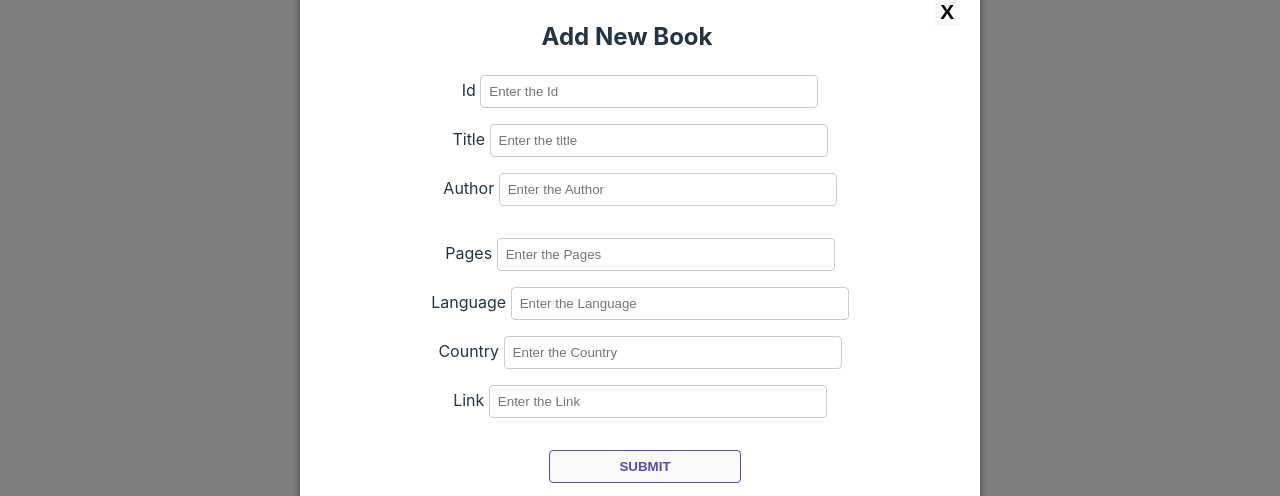
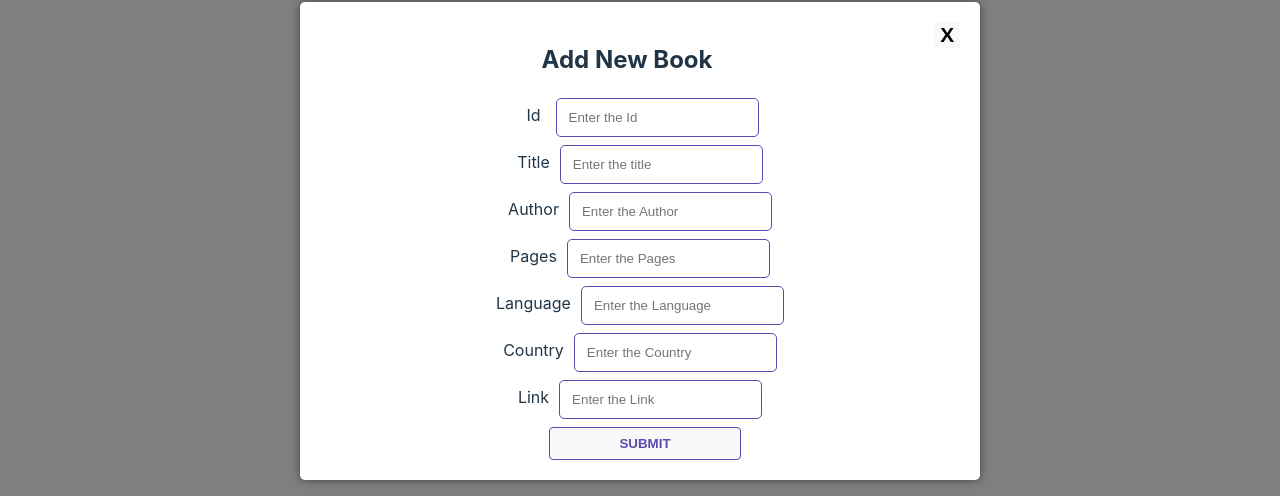
Before and after one commit to AnilRathod1007/frontend-dev-text, a React (Vite) app: page / in a window 1280 px wide. Both pictures are taken after typing "Sample" into the empty fields and a click on the button "Add New Book". Shown: the part 159-655 px from the top of the page. Built offline with nearby package versions, Linux system fonts and the light colour scheme; no server answers.

Commit message:
first commit

```diff
--- a/src/pages/bookList/AddNewBook.jsx
+++ b/src/pages/bookList/AddNewBook.jsx
@@ -3,7 +3,7 @@ import "./BooksList.css";
 import axios from "axios";
 import { baseUrl } from "../../common/baseUrl";
 
-const AddNewBookModal = ({ isOpen, onClose }) => {
+const AddNewBookModal = ({ isOpen, onClose, reload, setReload }) => {
   const [formData, setFormData] = useState({
     id: "",
     title: "",
@@ -90,7 +90,8 @@ const AddNewBookModal = ({ isOpen, onClose }) => {
         .post(`${baseUrl}/books`, formData)
         .then(function (response) {
           console.log(response.data.message);
-          alert(response.data.message);
+          // alert(response.data.message);
+          setReload(!reload);
           setFormData("");
           onClose();
         })
@@ -122,106 +123,154 @@ const AddNewBookModal = ({ isOpen, onClose }) => {
         <div className="modal-content">
           <h2>Add New Book</h2>
           <form onSubmit={handleSubmit}>
-            <div className="input-container">
-              <div className="input-container">
-                <span>Id</span>{" "}
+            <div
+              style={{
+                display: "flex",
+                justifyContent: "center",
+                paddingBottom: "0.5rem",
+              }}
+            >
+              <span style={{ padding: "5px" }}>Id</span>
+              <div className="input-bar">
                 <input
                   type="number"
                   name="id"
                   placeholder="Enter the Id"
                   value={formData.id}
                   onChange={handleInputChange}
-                  className="search-input"
                 />
+              </div>
+            </div>
             {formErrors.id && <div className="error">{formErrors.id}</div>}
-              </div>
-              <div className="input-container">
-                <span>Title</span>{" "}
+            <div
+              style={{
+                display: "flex",
+                justifyContent: "center",
+                paddingBottom: "0.5rem",
+              }}
+            >
+              <span style={{ padding: "5px 0" }}>Title</span>
+              <div className="input-bar">
                 <input
                   type="text"
                   name="title"
                   placeholder="Enter the title"
                   value={formData.title}
                   onChange={handleInputChange}
-                  className="search-input"
                 />
-                {formErrors.title && (
-                  <div className="error">{formErrors.title}</div>
-                )}
               </div>
-              <div className="input-container">
-                <span>Author</span>{" "}
+            </div>
+
+            {formErrors.id && <div className="error">{formErrors.title}</div>}
+
+            <div
+              style={{
+                display: "flex",
+                justifyContent: "center",
+                paddingBottom: "0.5rem",
+              }}
+            >
+              <span style={{ padding: "5px 0" }}>Author</span>
+              <div className="input-bar">
                 <input
                   type="text"
                   name="author"
                   placeholder="Enter the Author"
                   value={formData.author}
                   onChange={handleInputChange}
-                  className="search-input"
                 />
+              </div>
+            </div>
             {formErrors.author && (
               <div className="error">{formErrors.author}</div>
             )}
-              </div>
-            </div>
-            <div className="input-container">
-              <div className="input-container">
-                <span>Pages</span>{" "}
+
+            <div
+              style={{
+                display: "flex",
+                justifyContent: "center",
+                paddingBottom: "0.5rem",
+              }}
+            >
+              <span style={{ padding: "5px 0" }}>Pages</span>
+              <div className="input-bar">
                 <input
                   type="number"
                   name="pages"
                   placeholder="Enter the Pages"
                   value={formData.pages}
                   onChange={handleInputChange}
-                  className="search-input"
                 />
+              </div>
+            </div>
             {formErrors.pages && (
               <div className="error">{formErrors.pages}</div>
             )}
-              </div>
-              <div className="input-container">
-                <span>Language</span>{" "}
+
+            <div
+              style={{
+                display: "flex",
+                justifyContent: "center",
+                paddingBottom: "0.5rem",
+              }}
+            >
+              <span style={{ padding: "5px 0" }}>Language</span>
+              <div className="input-bar">
                 <input
                   type="text"
                   name="language"
                   placeholder="Enter the Language"
                   value={formData.language}
                   onChange={handleInputChange}
-                  className="search-input"
                 />
+              </div>
+            </div>
             {formErrors.language && (
               <div className="error">{formErrors.language}</div>
             )}
-              </div>
-              <div className="input-container">
-                <span>Country</span>{" "}
+
+            <div
+              style={{
+                display: "flex",
+                justifyContent: "center",
+                paddingBottom: "0.5rem",
+              }}
+            >
+              <span style={{ padding: "5px 0" }}>Country</span>
+              <div className="input-bar">
                 <input
                   type="text"
                   name="country"
                   placeholder="Enter the Country"
                   value={formData.country}
                   onChange={handleInputChange}
-                  className="search-input"
                 />
+              </div>
+            </div>
             {formErrors.country && (
               <div className="error">{formErrors.country}</div>
             )}
-              </div>
-              <div className="input-container">
-                <span>Link</span>{" "}
+
+            <div
+              style={{
+                display: "flex",
+                justifyContent: "center",
+                paddingBottom: "0.5rem",
+              }}
+            >
+              <span style={{ padding: "5px 0" }}>Link</span>
+              <div className="input-bar">
                 <input
                   type="text"
                   name="link"
                   placeholder="Enter the Link"
                   value={formData.link}
                   onChange={handleInputChange}
-                  className="search-input"
                 />
-                {formErrors.link && (
-                  <div className="error">{formErrors.link}</div>
-                )}
               </div>
             </div>
+            {formErrors.link && <div className="error">{formErrors.link}</div>}
+
             <button
               className="add-button"
               style={{ width: "30%" }}
--- a/src/pages/bookList/BooksList.css
+++ b/src/pages/bookList/BooksList.css
@@ -107,3 +107,29 @@
   color: white;
   border: 1px solid #5a49b0;
 }
+
+.input-bar {
+  color: #5a49b0;
+  font-weight: bold;
+  padding: 8px 16px;
+  border-radius: 4px;
+  margin-left: 10px;
+  border: 1px solid #5a49b0;
+  transition: background-color 0.3s;
+}
+
+.input-bar {
+  display: flex;
+  align-items: center;
+  padding: 10px;
+  border-radius: 5px;
+}
+
+.input-bar input {
+  border: none;
+  outline: none;
+}
+
+.input-bar:hover {
+  border: 2px solid #5a49b0 !important;
+}
--- a/src/pages/bookList/BooksList.jsx
+++ b/src/pages/bookList/BooksList.jsx
@@ -247,7 +247,12 @@ const BooksList = () => {
           onPageChange={onPageChange}
         />
       </div>
-      <AddNewBookModal isOpen={isModalOpen} onClose={closeModal} />
+      <AddNewBookModal
+        isOpen={isModalOpen}
+        onClose={closeModal}
+        reload={reload}
+        setReload={setReload}
+      />
     </div>
   );
 };
```
Lines whose indentation alone changed are shown as unchanged.
